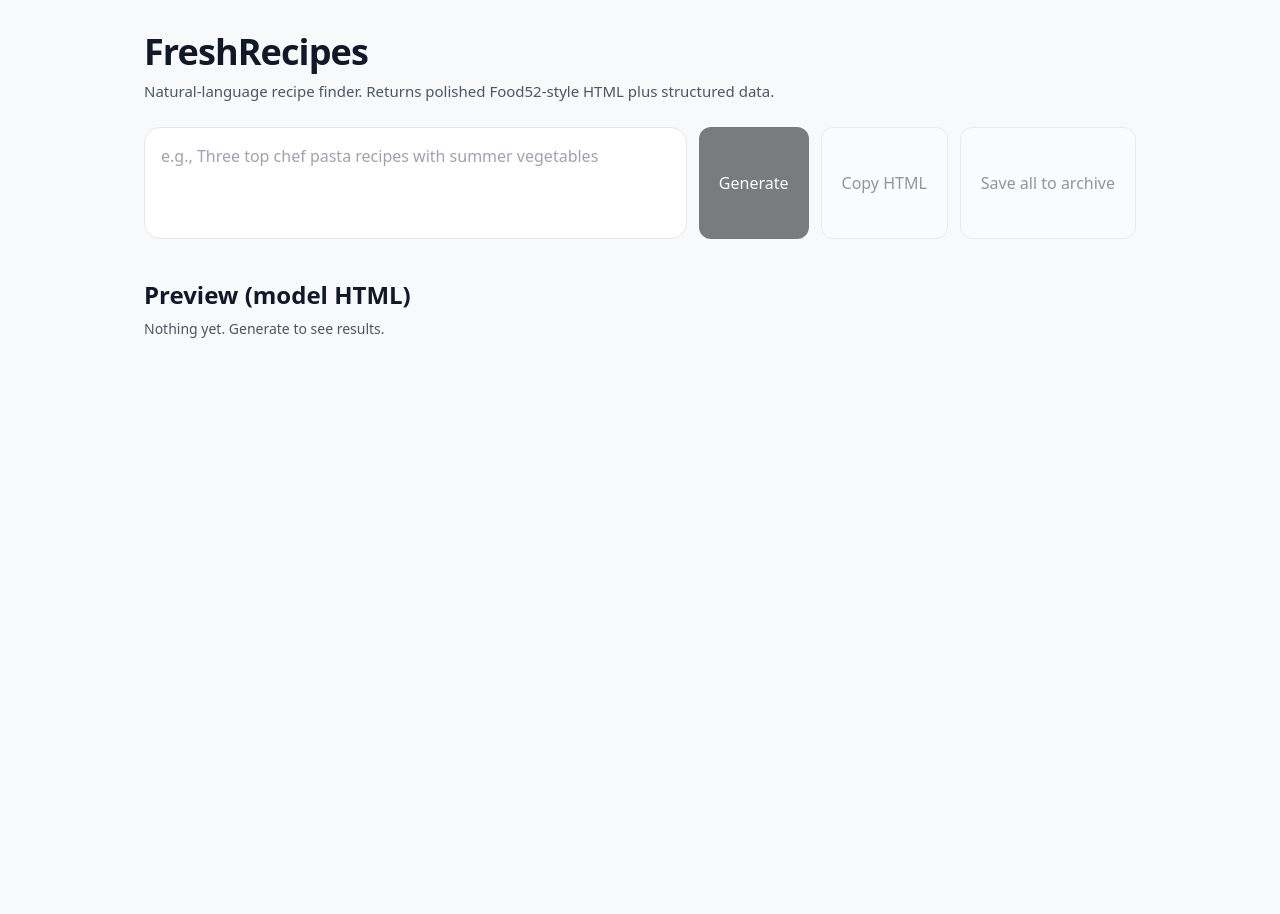
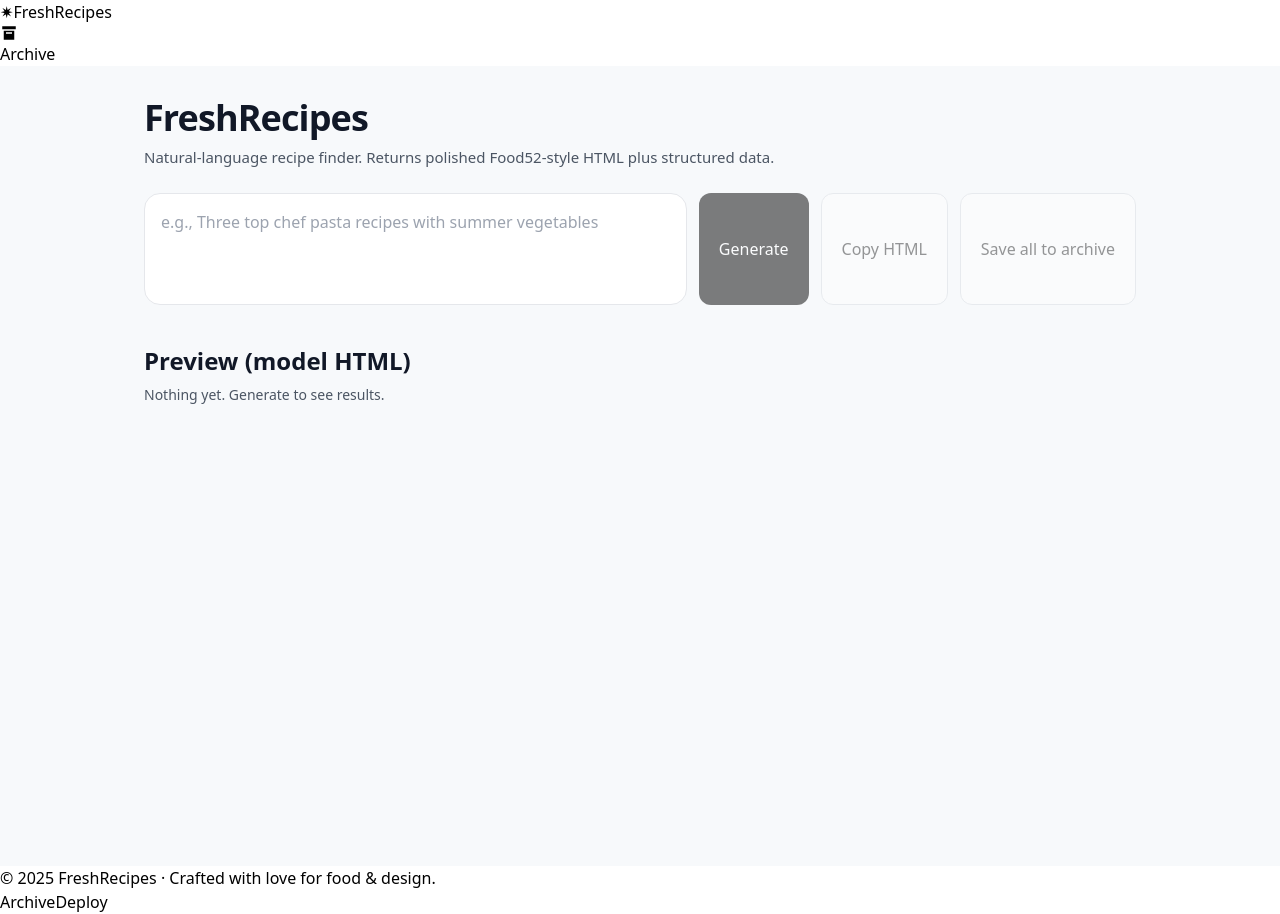
Before and after one commit to Apttyman/freshrecipes, a Next.js app: page / in a window 1280 px wide. Before the commit the page ends 800 px from the top, so only its background shows below. Built offline with nearby package versions, Linux system fonts and the light colour scheme; a web font is replaced by a local one.

Commit message:
Update layout.tsx

```diff
--- a/app/layout.tsx
+++ b/app/layout.tsx
@@ -1,30 +1,52 @@
-import type { Metadata } from 'next';
-import './globals.css';
-import { Playfair_Display } from 'next/font/google';
+// app/layout.tsx
+import type { Metadata } from 'next'
+import './globals.css'
+import { Playfair_Display } from 'next/font/google'
 
-// Expose Playfair as a CSS variable we can use anywhere.
-// We’ll consume it in globals.css on `.recipe-title`.
 const playfair = Playfair_Display({
   subsets: ['latin'],
   display: 'swap',
-  variable: '--font-display',
-});
+  weight: ['400', '500', '600', '700', '800', '900'],
+  variable: '--font-playfair',
+})
 
 export const metadata: Metadata = {
   title: 'FreshRecipes',
-  description: 'Type a natural-language request. We’ll fetch and format it.',
-};
+  description: 'Chef-grade recipes with gorgeous presentation',
+}
 
-export default function RootLayout({
-  children,
-}: {
-  children: React.ReactNode;
-}) {
+export default function RootLayout({ children }: { children: React.ReactNode }) {
   return (
     <html lang="en" className={playfair.variable}>
-      <body className="min-h-screen bg-slate-50 text-slate-900 antialiased">
-        {children}
+      <body>
+        <header className="site-header">
+          <div className="header-inner">
+            <a className="brand" href="/">
+              <span className="brand-mark" aria-hidden>✷</span>
+              <span className="brand-text">FreshRecipes</span>
+            </a>
+
+            <nav className="header-actions">
+              <a className="btn btn-ghost" href="/archive" aria-label="Open Archive">
+                <svg width="18" height="18" viewBox="0 0 24 24" aria-hidden><path d="M3 3h18v4H3V3zm2 6h14v12H5V9zm3 2v2h8v-2H8z" fill="currentColor"/></svg>
+                <span>Archive</span>
+              </a>
+            </nav>
+          </div>
+        </header>
+
+        <main className="page-wrap">{children}</main>
+
+        <footer className="site-footer">
+          <div className="footer-inner">
+            <p>© {new Date().getFullYear()} FreshRecipes · Crafted with love for food & design.</p>
+            <div className="footer-links">
+              <a href="/archive">Archive</a>
+              <a href="https://vercel.com" target="_blank" rel="noreferrer">Deploy</a>
+            </div>
+          </div>
+        </footer>
       </body>
     </html>
-  );
+  )
 }
```
